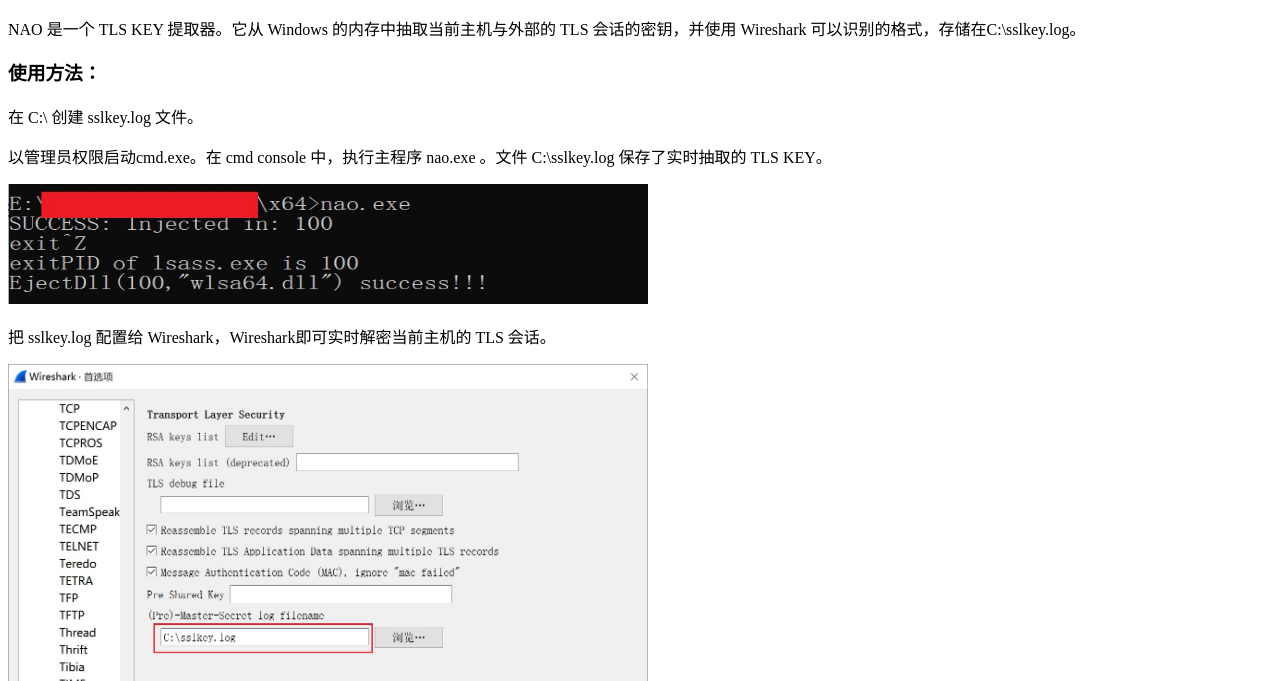
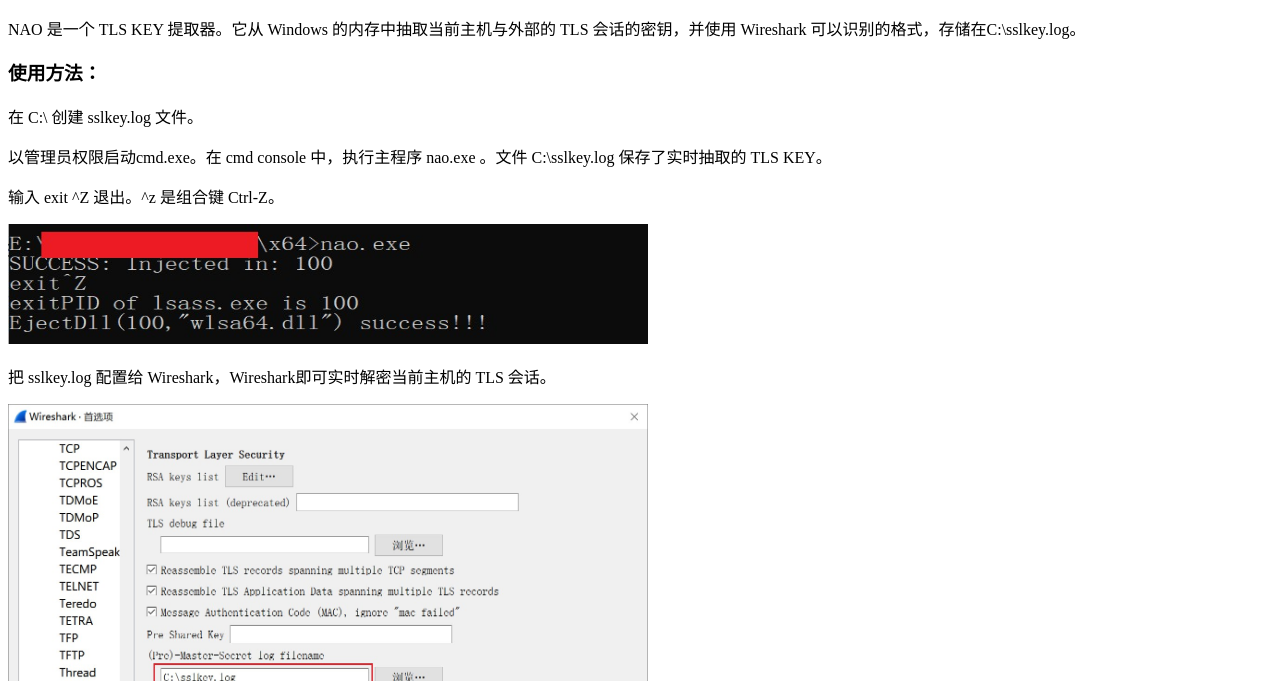
Before and after one commit to xfygx/xfygx, a plain HTML site: page index.html in a window 1280 px wide. Shown: the part 119-800 px from the top of the page. Drawn offline with Linux system fonts and the light colour scheme.

Commit message:
update usage

```diff
--- a/index.html
+++ b/index.html
@@ -8,6 +8,7 @@
 <h3>使用方法：</h3>
   <p>在 C:\ 创建 sslkey.log 文件。</p>
   <p>以管理员权限启动cmd.exe。在 cmd console 中，执行主程序 nao.exe 。文件 C:\sslkey.log 保存了实时抽取的 TLS KEY。</p>
+  <p>输入 exit ^Z 退出。^z 是组合键 Ctrl-Z。</p>
   <img src="cmd_line.jpg" width="640" height="120" />
   <p>把 sslkey.log 配置给 Wireshark，Wireshark即可实时解密当前主机的 TLS 会话。</p>
   <img src="wireshark_set_keyfile.jpg" width="640" height="480" />
```
